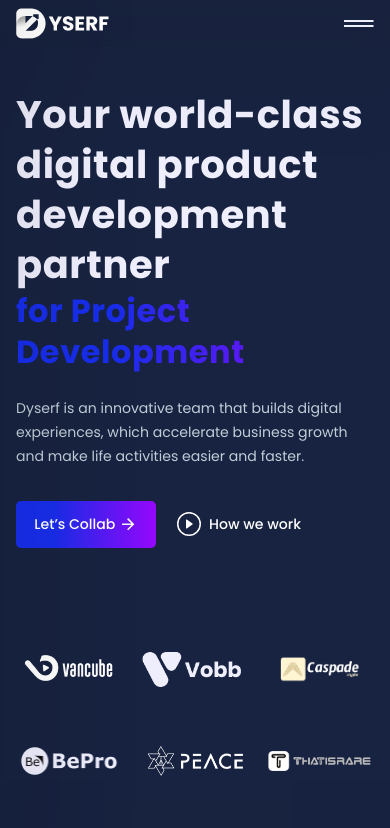
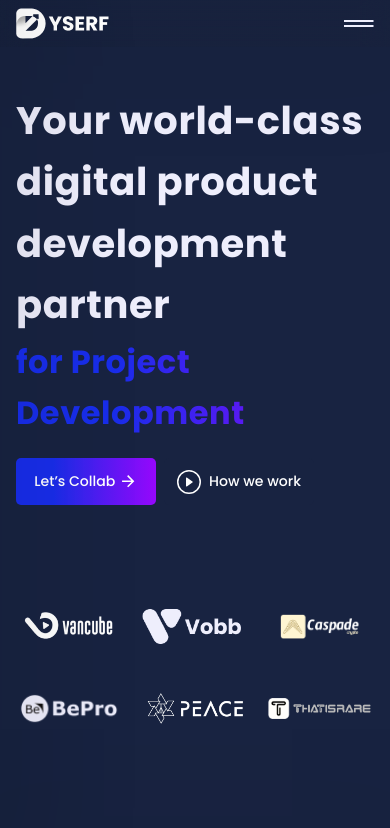
Before and after one commit to DGreegman/dyserf, a Next.js app: page / in a window 390 px wide. Shown: the top 828 px of the page. Built offline with nearby package versions, Linux system fonts and the light colour scheme.

Commit message:
first fix

```diff
--- a/components/About/AboutHero.tsx
+++ b/components/About/AboutHero.tsx
@@ -1,5 +1,5 @@
 import Link from 'next/link';
-import { Box } from '@chakra-ui/react';
+import { Box, useMediaQuery } from '@chakra-ui/react';
 import { SectionContainer } from '../../layout';
 import { globalStyles } from '../../styles';
 import { DyserfRoutes } from '../../utils';
@@ -7,6 +7,11 @@ import { CustomBtn } from '../Button';
 import { HeroTexts } from '../Shared';
 
 const AboutHero = () => {
+  const [isLargerThan800] = useMediaQuery('(min-width: 800px)', {
+    ssr: true,
+    fallback: false, // return false on the server, and re-evaluate on the client side
+  });
+
   return (
     <SectionContainer pt={globalStyles.sectionPt} gap={5}>
       <HeroTexts
@@ -17,7 +22,8 @@ const AboutHero = () => {
         globally. The TEWAM approach is our unique agile methodology that helps
         us translate your business goals and objectives into solution.'
       >
-        Demystifying Service Functionalities(Dyserf)
+        Demystifying Service Functionalities{!isLargerThan800 ? <br /> : null}
+        (Dyserf)
       </HeroTexts>
 
       <Box
@@ -33,7 +39,6 @@ const AboutHero = () => {
           />
         </Link>
       </Box>
-
     </SectionContainer>
   );
 };
--- a/components/Home/HomeHero.tsx
+++ b/components/Home/HomeHero.tsx
@@ -13,10 +13,7 @@ const HomeHero = () => {
 
   return (
     <SectionContainer pt={globalStyles.sectionPt} gap={5} position='relative'>
-      <HeroTexts
-        desc='Dyserf is an innovative team that builds digital experiences, which
-        accelerate business growth and make life activities easier and faster.'
-      >
+      <HeroTexts>
         Your world-class digital product development partner <br />
         <Text
           bgClip='text'
--- a/components/Home/ListOfCompanies.tsx
+++ b/components/Home/ListOfCompanies.tsx
@@ -11,7 +11,9 @@ const ListOfCompanies = () => {
     return (
       <GridItem
         key={i + 1}
-        gridColumnStart={isLast ? 3 : isSecondLast ? 2 : 'auto'}
+        gridColumnStart={{
+          md: isLast ? 3 : isSecondLast ? 2 : 'auto',
+        }}
       >
         <Image src={e} alt='Dyserf' priority />
       </GridItem>
@@ -20,12 +22,12 @@ const ListOfCompanies = () => {
 
   return (
     <Grid
-      templateColumns={{ base: 'repeat(3,1fr)', lg: 'repeat(4,1fr)' }}
+      templateColumns={{ base: 'repeat(3,1fr)', md: 'repeat(4,1fr)' }}
       justifyContent='center'
       justifyItems='center'
       alignItems='center'
       maxW='1200px'
-      rowGap='50px'
+      rowGap={{ base: '40px', md: '50px' }}
       columnGap={{ base: '20px', xl: '100px' }}
       data-aos='fade-up'
       data-aos-duration='1000'
--- a/components/Shared/Header.tsx
+++ b/components/Shared/Header.tsx
@@ -6,11 +6,11 @@ export const HeroHeader = ({ children, ...rest }: HeadingProps) => {
     <Heading
       fontFamily={globalStyles.fontFamily}
       fontWeight={globalStyles.headerFontWeight}
-      lineHeight={1.3}
+      lineHeight={{ base: 1.6, xl: 1.3 }}
       color={globalStyles.headerTextColor}
       fontSize={globalStyles.heroHeader}
       textAlign={{ base: 'left', lg: 'center' }}
-      w={{ base: globalStyles.width, xl: '1031px' }}
+      maxW={{ base: '100%', xl: '1110px' }}
       px={globalStyles.px}
       bg='transparent'
       letterSpacing='0.015em'
--- a/components/Shared/HeroTexts.tsx
+++ b/components/Shared/HeroTexts.tsx
@@ -4,13 +4,14 @@ import { HeroHeader } from './Header';
 import { DescriptionText } from './Sharedtext';
 
 interface Props extends ChildProps {
-  desc: string;
+  desc?: string;
 }
 
 const HeroTexts = ({ children, desc }: Props) => {
   return (
     <>
-      <HeroHeader maxW='1031px'>{children}</HeroHeader>
+      <HeroHeader>{children}</HeroHeader>
+      {desc && (
         <DescriptionText
           textAlign={{ base: 'left', lg: 'center' }}
           w={{ base: globalStyles.width, md: '70%', xl: '1031px' }}
@@ -20,6 +21,7 @@ const HeroTexts = ({ children, desc }: Props) => {
         >
           {desc}
         </DescriptionText>
+      )}
     </>
   );
 };
--- a/components/Shared/SectionTexts.tsx
+++ b/components/Shared/SectionTexts.tsx
@@ -11,15 +11,17 @@ interface Props extends StackProps {
 const SectionTexts = ({ header, desc, ...res }: Props) => {
   return (
     <Stack
-      {...res}
       gap={1}
       bg='transparent'
       px={globalStyles.px}
       data-aos='fade-up'
       data-aos-duration='1000'
+      {...res}
     >
       <SectionHeader>{header}</SectionHeader>
-      <DescriptionText textAlign='center'>{desc}</DescriptionText>
+      <DescriptionText textAlign='center' maxW='717px'>
+        {desc}
+      </DescriptionText>
     </Stack>
   );
 };
--- a/components/Shared/Sharedtext.tsx
+++ b/components/Shared/Sharedtext.tsx
@@ -11,7 +11,6 @@ export const DescriptionText = ({ children, ...rest }: TextProps) => {
       lineHeight={1.7}
       opacity={0.8}
       bg='transparent'
-      maxW='717px'
     >
       {children}
     </Text>
```
Lines whose indentation alone changed are shown as unchanged.
